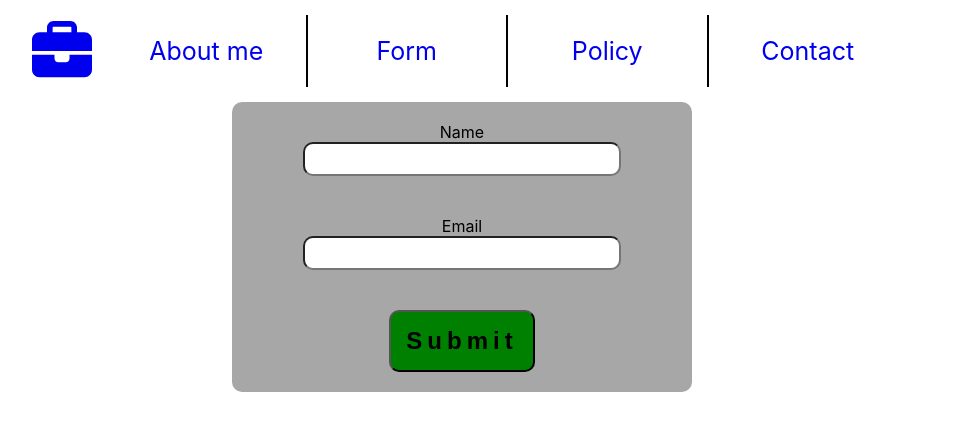
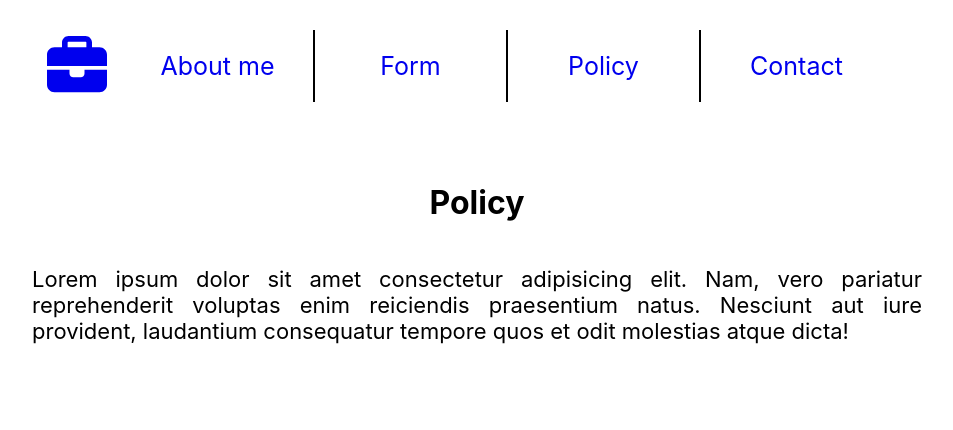
Before and after one commit to TDomagalski/DaftCodeAcademy, a React (Create React App) app in the folder ex1/: page /policy in a window 1280 px wide. Shown: the top 430 px of the page, without its empty margins (178-1131 px from the left). Built offline with nearby package versions, Linux system fonts and the light colour scheme.

Commit message:
feat: done

```diff
--- a/ex1/src/App.js
+++ b/ex1/src/App.js
@@ -1,24 +1,25 @@
 import "./style.css";
 import Navigation from "./components/Navigation";
 import Form from "./components/Form";
-import { BrowserRouter as Router } from "react-router-dom";
-
-// const Home = () => {
-// 	console.log("renderuje");
-// 	return <h1>Strona startowa</h1>;
-// };
-// const FormPage = () => {};
-// const Policy = () => {};
-// const Contact = () => {};
+import { BrowserRouter as Router, Route, Routes } from "react-router-dom";
+import { About } from "./components/routes/about";
+import { FormPage } from "./components/routes/formPage";
+import { Policy } from "./components/routes/policy";
+import { Contact } from "./components/routes/contact";
 
 function App() {
 	return (
 		<Router>
 			<div className="App">
 				<Navigation />
-				<section>
-					<Form />
-				</section>
+				<div className="container">
+					<Routes>
+						<Route path="about" element={<About />} />
+						<Route path="formPage" element={<FormPage />} />
+						<Route path="policy" element={<Policy />} />
+						<Route path="contact" element={<Contact />} />
+					</Routes>
+				</div>
 			</div>
 		</Router>
 	);
--- a/ex1/src/components/Navigation.js
+++ b/ex1/src/components/Navigation.js
@@ -2,7 +2,7 @@ import React from "react";
 import { useState } from "react";
 import { FontAwesomeIcon } from "@fortawesome/react-fontawesome";
 import { faBurger, faBriefcase } from "@fortawesome/free-solid-svg-icons";
-import { Link, Route } from "react-router-dom";
+import { Link } from "react-router-dom";
 
 const Logo = <FontAwesomeIcon icon={faBriefcase} />;
 const burgerIcon = <FontAwesomeIcon icon={faBurger} />;
@@ -14,34 +14,33 @@ export const Navigation = () => {
 		setOpen(!open);
 	};
 	return (
-		<div>
 		<div className="container">
 			<nav>
 				<div className="navbar-top">
 					<div className="logo">
-							<Link to="/">{Logo}</Link>
+						<Link to="about">{Logo}</Link>
 					</div>
 					<button onClick={handleHamburger}>{burgerIcon}</button>
 				</div>
 				<div className="navbar-bottom">
 					<ul className={open ? "open" : null}>
 						<li>
-								<Link to="/">
+							<Link to="about">
 								<span>About me</span>
 							</Link>
 						</li>
 						<li>
-								<Link to="/form">
+							<Link to="formPage">
 								<span>Form</span>
 							</Link>
 						</li>
 						<li>
-								<Link to="/policy">
+							<Link to="policy">
 								<span>Policy</span>
 							</Link>
 						</li>
 						<li>
-								<Link to="/contact">
+							<Link to="contact">
 								<span>Contact</span>
 							</Link>
 						</li>
@@ -49,7 +48,6 @@ export const Navigation = () => {
 				</div>
 			</nav>
 		</div>
-		</div>
 	);
 };
 
--- /dev/null
+++ b/ex1/src/components/routes/about.js
@@ -0,0 +1,14 @@
+export const About = () => {
+	return (
+		<div className="container">
+			<h1>About me</h1>
+			<h2>Tomasz Domagalski</h2>
+			<h3>
+				Sory za tak późne wysłanie zadania, ale wróciłem niedawno z
+				kawalerskiego -.-
+			</h3>
+		</div>
+	);
+};
+
+export default About;
--- /dev/null
+++ b/ex1/src/components/routes/contact.js
@@ -0,0 +1,14 @@
+export const Contact = () => {
+	return (
+		<div className="container">
+			<h1>Contact</h1>
+			<a
+				className="links"
+				href="https://github.com/TDomagalski/DaftCodeAcademy">
+				Github
+			</a>
+		</div>
+	);
+};
+
+export default Contact;
--- /dev/null
+++ b/ex1/src/components/routes/formPage.js
@@ -0,0 +1,12 @@
+import Form from "../Form";
+
+export const FormPage = () => {
+	return (
+		<div className="container">
+			<h1>Form</h1>
+			<Form />
+		</div>
+	);
+};
+
+export default FormPage;
--- /dev/null
+++ b/ex1/src/components/routes/policy.js
@@ -0,0 +1,15 @@
+export const Policy = () => {
+	return (
+		<div className="container">
+			<h1>Policy</h1>
+			<p className="text">
+				Lorem ipsum dolor sit amet consectetur adipisicing elit. Nam, vero
+				pariatur reprehenderit voluptas enim reiciendis praesentium natus.
+				Nesciunt aut iure provident, laudantium consequatur tempore quos et odit
+				molestias atque dicta!
+			</p>
+		</div>
+	);
+};
+
+export default Policy;
--- a/ex1/src/index.js
+++ b/ex1/src/index.js
@@ -3,6 +3,7 @@ import ReactDOM from "react-dom/client";
 import "./index.css";
 import App from "./App";
 import reportWebVitals from "./reportWebVitals";
+import { BrowserRouter as Router } from "react-router-dom";
 
 const root = ReactDOM.createRoot(document.getElementById("root"));
 root.render(
--- a/ex1/src/style.css
+++ b/ex1/src/style.css
@@ -13,10 +13,22 @@ body {
   height: 100vh;
 }
 
+a.links {
+  font-size: 60px;
+}
+
+p.text {
+  font-size: 22px;
+  text-align: justify;
+}
+
 .container {
   width: 100%;
+  max-width: 1800px;
   height: 100%;
-  max-width: 1800px;
+  padding: 15px;
+  -webkit-box-sizing: border-box;
+          box-sizing: border-box;
   margin: auto;
   display: -webkit-box;
   display: -ms-flexbox;
@@ -131,7 +143,6 @@ nav .navbar-top {
   -webkit-box-align: center;
       -ms-flex-align: center;
           align-items: center;
-  padding: 15px;
 }
 
 nav .navbar-top button {
@@ -146,10 +157,7 @@ nav .navbar-bottom ul {
   margin: 0;
   padding: 0;
   height: 0;
-}
-
-nav .navbar-bottom ul.open {
-  height: 50%;
+  display: none;
 }
 
 nav .navbar-bottom ul li {
@@ -158,6 +166,11 @@ nav .navbar-bottom ul li {
 
 nav .navbar-bottom ul li a {
   text-decoration: none;
+}
+
+nav .navbar-bottom ul.open {
+  height: 50%;
+  display: block;
 }
 
 @media (min-width: 920px) {
--- a/ex1/src/style.scss
+++ b/ex1/src/style.scss
@@ -16,10 +16,21 @@ body {
 	height: 100vh;
 }
 
+a.links {
+	font-size: 60px;
+}
+
+p.text {
+	font-size: 22px;
+	text-align: justify;
+}
+
 .container {
 	width: 100%;
+	max-width: 1800px;
 	height: 100%;
-	max-width: 1800px;
+	padding: 15px;
+	box-sizing: border-box;
 	margin: auto;
 	display: flex;
 	flex-direction: column;
@@ -90,7 +101,6 @@ nav {
 		display: flex;
 		justify-content: space-between;
 		align-items: center;
-		padding: 15px;
 
 		button {
 			border: none;
@@ -105,16 +115,18 @@ nav {
 			margin: 0;
 			padding: 0;
 			height: 0;
-
-			&.open {
-				height: 50%;
-			}
+			display: none;
 
 			li {
 				margin-bottom: 20px;
 				a {
 					text-decoration: none;
 				}
+			}
+
+			&.open {
+				height: 50%;
+				display: block;
 			}
 		}
 	}
```
Also changed, not shown: 1 other file (tests, documents, lock files or other folders). Lines whose indentation alone changed are shown as unchanged.
